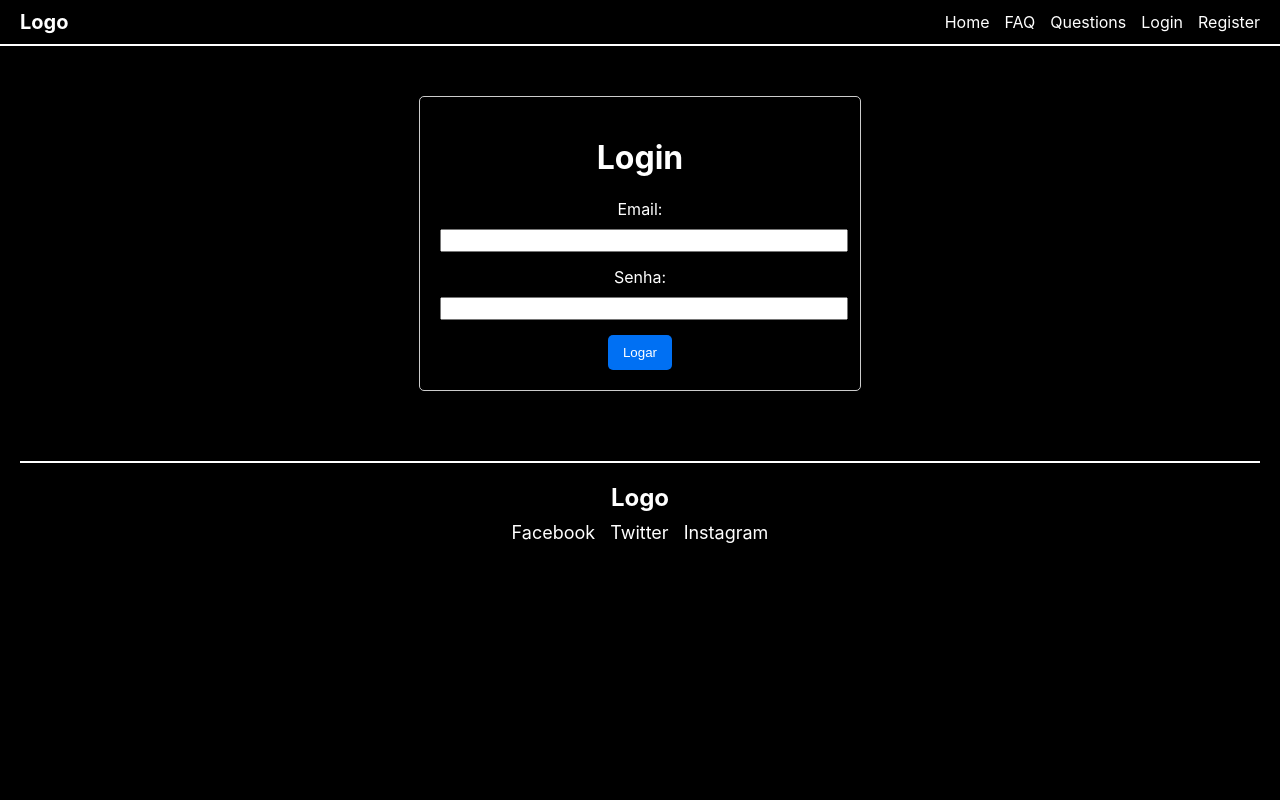
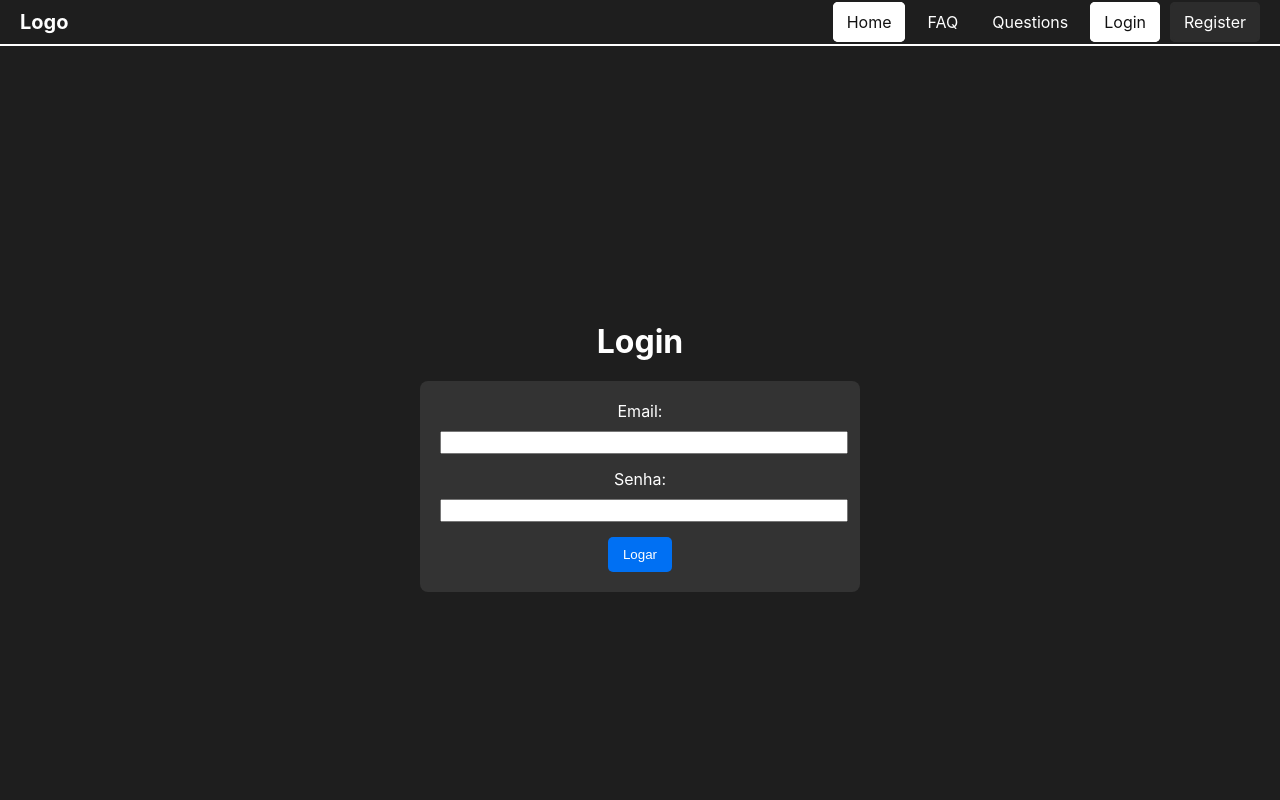
Before and after one commit to ItaloVieira06/forum-app, a Next.js app: page /login in a window 1280 px wide. Shown: the top 800 px of the page. Built offline with nearby package versions, Linux system fonts and the light colour scheme.

Commit message:
fixes and updations

```diff
--- a/components/Footer.module.css
+++ b/components/Footer.module.css
@@ -1,5 +1,5 @@
 .footer {
-    background-color: #000;
+    background-color: #1E1E1E;
     color: #fff;
     padding: 20px;
     text-align: center;
--- a/components/Navbar.module.css
+++ b/components/Navbar.module.css
@@ -3,7 +3,7 @@
   align-items: center;
   justify-content: space-between;
   padding: 10px 20px;
-  background-color: #000;
+  background-color: #1E1E1E;
   border-bottom: 2px solid #fff;
 }
 
@@ -20,22 +20,44 @@
 
 .navList {
   display: flex;
-  gap: 15px;
+  gap: 10px;
   list-style: none;
   margin: 0;
   padding: 0;
 }
 
-.navList li {
-  color: #fff;
-}
 
 .navList li a {
   color: inherit;
   text-decoration: none;
+  padding: 8px 12px;
 }
 
 .navList li:hover a,
 .active a {
   color: #ffeb3b;
 }
+
+.bordered a {
+  background-color: #fff;
+  color: #111 !important;
+  border: 2px solid #fff;
+  border-radius: 5px;
+}
+
+.bordered2 a {
+  background-color: #2C2C2C;
+  color: #fff;
+  border: 2px solid #2C2C2C;
+  border-radius: 5px;
+}
+
+.bordered a:hover {
+  background-color: #ffeb3b;
+  color: #000 !important;
+}
+
+.bordered2 a:hover {
+  background-color: #ffeb3b;
+  color: #000 !important;
+}
--- a/components/Navbar.tsx
+++ b/components/Navbar.tsx
@@ -6,15 +6,14 @@ export default function LoginPage() {
   const router = useRouter();
 
   return (
-   <>
     <nav className={styles.navbar}>
       <div className={styles.logo}>
         <Link href="/">
-         Logo
+          Logo
         </Link>
       </div>
       <ul className={styles.navList}>
-        <li className={router.pathname === '/' ? styles.active : ''}>
+        <li className={`${router.pathname === '/' ? styles.active : ''} ${styles.bordered}`}>
           <Link href="/">Home</Link>
         </li>
         <li className={router.pathname === '/faq' ? styles.active : ''}>
@@ -23,15 +22,13 @@ export default function LoginPage() {
         <li className={router.pathname === '/questions' ? styles.active : ''}>
           <Link href="/questions">Questions</Link>
         </li>
-        <li className={router.pathname === '/login' ? styles.active : ''}>
+        <li className={`${router.pathname === '/login' ? styles.active : ''} ${styles.bordered}`}>
           <Link href="/login">Login</Link>
         </li>
-        <li className={router.pathname === '/register' ? styles.active : ''}>
+        <li className={`${router.pathname === '/login' ? styles.active : ''} ${styles.bordered2}`}>
           <Link href="/register">Register</Link>
         </li>
       </ul>
     </nav>
-    <div className={styles.separator} />
-   </>
   );
 }
--- a/pages/login.tsx
+++ b/pages/login.tsx
@@ -1,5 +1,7 @@
 'use client'
 import { useState } from 'react';
+import React from 'react';
+import styles from '../styles/Login.module.css';
 
 export default function LoginPage() {
 
@@ -8,15 +10,15 @@ export default function LoginPage() {
 
     const handleSubmit = (e) => {
       e.preventDefault();
-      // Aqui você pode adicionar a lógica para autenticação
       console.log('Email:', email);
       console.log('Password:', password);
     }
 
 
   return (
-    <div style={{ maxWidth: '400px', margin: '50px auto', padding: '20px', border: '1px solid #ccc', borderRadius: '5px' }}>
-      <h1>Login</h1>
+    <div className={styles.pageContainer}>
+      <h1 className={styles.title}>Login</h1>
+      <div className={styles.loginBox}>
        <form onSubmit={handleSubmit}>
          <div style={{ marginBottom: '15px' }}>
            <label htmlFor="email">Email:</label>
@@ -45,5 +47,6 @@ export default function LoginPage() {
          </button>
        </form>
      </div>
+    </div>
   );
 }
--- a/src/app/globals.css
+++ b/src/app/globals.css
@@ -1,12 +1,12 @@
 
 :root {
   --background: #ffffff;
-  --foreground: #171717;
+  --foreground: #1E1E1E;
 }
 
 @media (prefers-color-scheme: dark) {
   :root {
-    --background: #0a0a0a;
+    --background: #1E1E1E;
     --foreground: #ededed;
   }
 }
--- /dev/null
+++ b/styles/Login.module.css
@@ -0,0 +1,40 @@
+.pageContainer {
+    display: flex;
+    flex-direction: column;
+    align-items: center;
+    justify-content: center;
+    min-height: 100vh;
+    background-color: #1E1E1E; /* Fundo preto */
+    color: #fff; /* Texto branco */
+  }
+
+  .title {
+    font-size: 2rem;
+    margin-bottom: 20px;
+    color: #fff; /* Cor branca para o título */
+  }
+
+  .loginBox {
+    width: 100%;
+    max-width: 400px;
+    padding: 20px;
+    border-radius: 8px;
+    background-color: #333; /* Fundo da caixa de login */
+  }
+
+  .inputContainer {
+    margin-bottom: 15px;
+    display: flex;
+    flex-direction: column;
+  }
+
+  .loginButton {
+    width: 100%;
+    padding: 10px;
+    background-color: #ffeb3b;
+    color: #000;
+    border: none;
+    border-radius: 5px;
+    font-weight: bold;
+    cursor: pointer;
+  }
--- a/styles/global.css
+++ b/styles/global.css
@@ -1,5 +1,5 @@
 body {
-    background-color: #000;
+    background-color: #1E1E1E;
     color: #fff;
     margin: 0;
     font-family: -apple-system, BlinkMacSystemFont, 'Segoe UI', Roboto, 'Helvetica Neue', Arial, 'Noto Sans', sans-serif;
```
Lines whose indentation alone changed are shown as unchanged.
